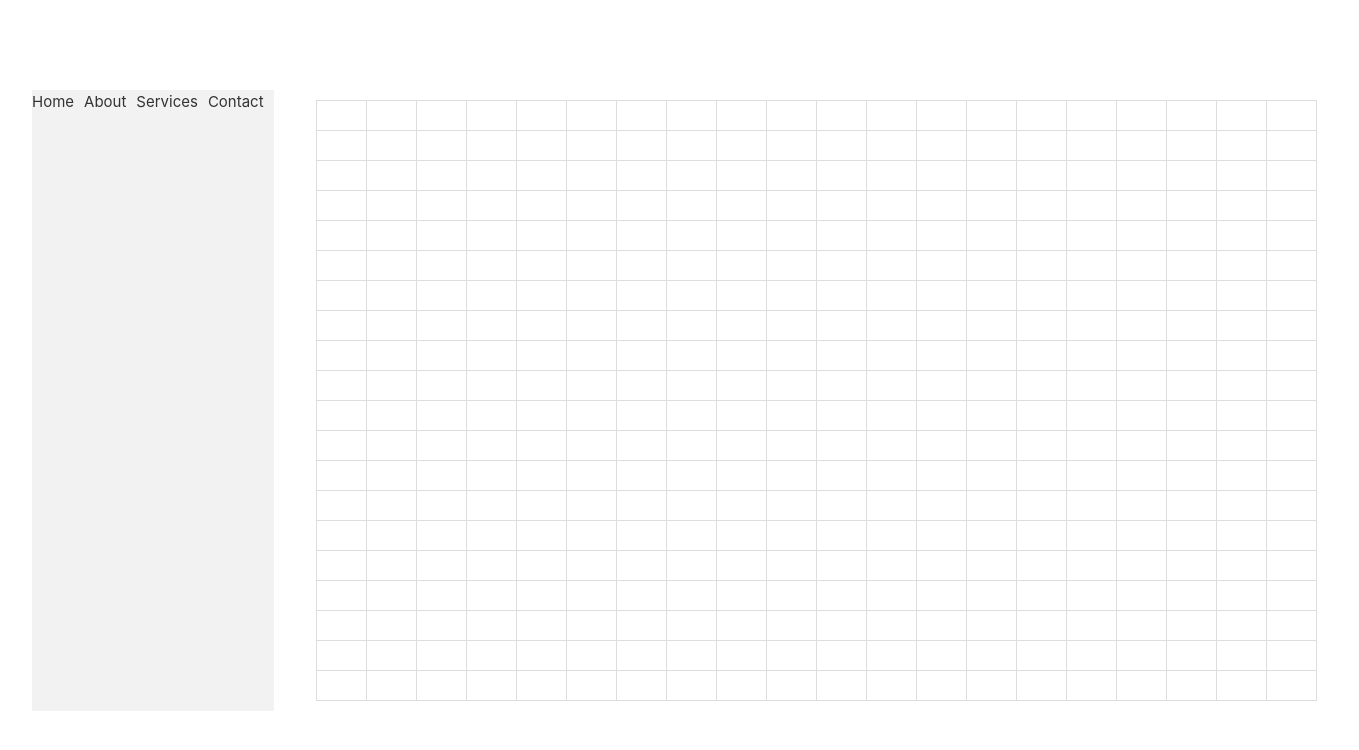
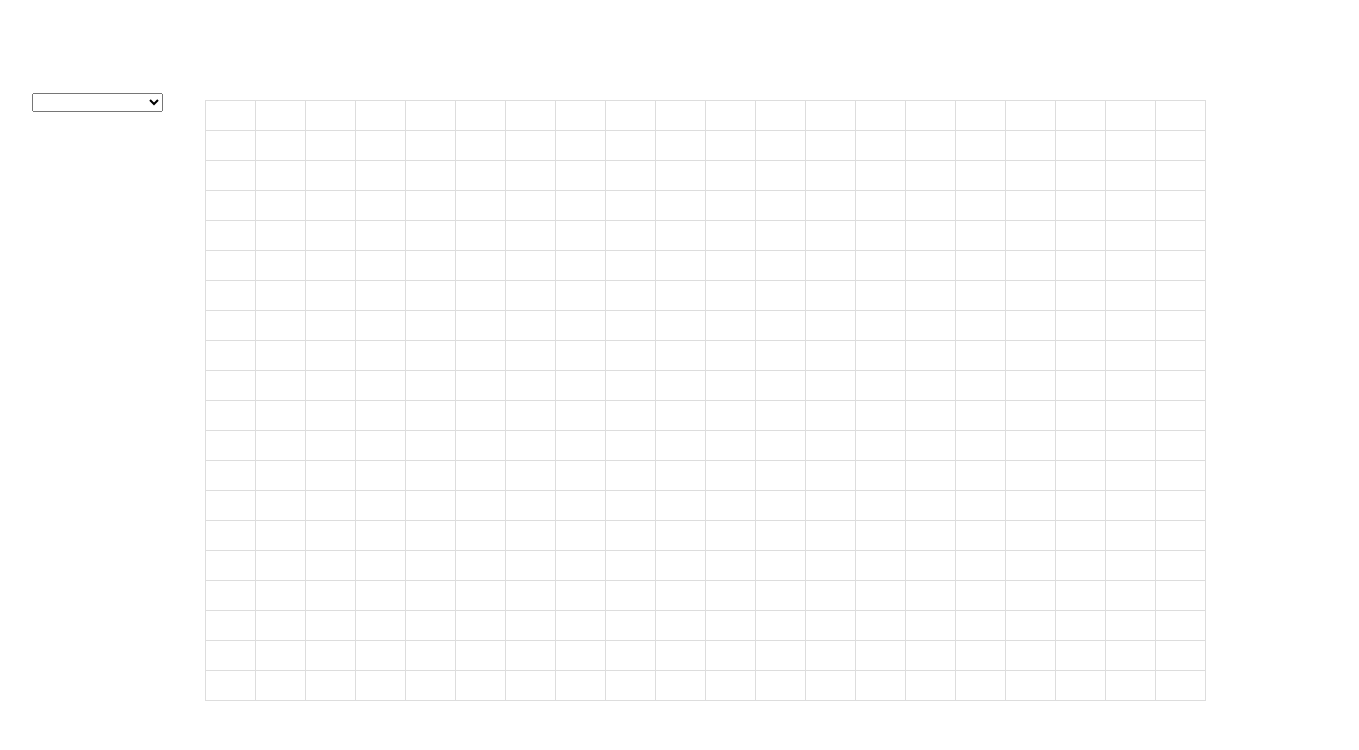
Before and after one commit to okayus/mcel, a Vue app: page / in a window 1280 px wide. Shown: the top 750 px of the page, 1359 px wide, since content can reach past the window. Built offline with nearby package versions, Linux system fonts and the light colour scheme; what @imengyu/vue3-context-menu would draw is missing.

Commit message:
change:ヘッダー変更

```diff
--- a/src/components/HeaderMenu.vue
+++ b/src/components/HeaderMenu.vue
@@ -1,38 +1,43 @@
 <template>
-    <div class="header-menu">
-        <ul>
-            <li><a href="#">Home</a></li>
-            <li><a href="#">About</a></li>
-            <li><a href="#">Services</a></li>
-            <li><a href="#">Contact</a></li>
-        </ul>
-    </div>
+  <div>
+      <select v-model="selectedMarkdownType" @change="updateInputValues">
+        <optgroup label="見出し">
+          <option value="H1">見出し1</option>
+          <option value="H2">見出し2</option>
+          <option value="H3">見出し3</option>
+          <option value="H4">見出し4</option>
+          <option value="H5">見出し5</option>
+          <option value="H6">見出し6</option>
+        </optgroup>
+        <optgroup label="リスト">
+          <option value="ul">箇条書きリスト</option>
+          <option value="ol">番号付きリスト</option>
+        </optgroup>
+        <option value="blockquote">引用</option>
+      </select>
+  </div>
 </template>
 
 <script setup lang="ts">
-import { ref, onUpdated } from 'vue';
-import { marked } from 'marked';
+import { defineProps, ref } from 'vue';
+
+const props = defineProps({
+  inputValues: {
+    type: Object,
+    required: true,
+  },
+  updateInputValues: {
+    type: Function,
+    required: true,
+  },
+});
+
+// const selectedMarkdownType = ref(props.inputValues.markdownType);
+const selectedMarkdownType = ref(props.inputValues);
+
+const updateInputValues = () => {
+  props.updateInputValues({
+    markdownType: selectedMarkdownType.value,
+  });
+};
 </script>
-
-<style scoped>
-.header-menu {
-    background-color: #f2f2f2;
-    max-height: 100vh;
-}
-
-ul {
-    list-style-type: none;
-    margin: 0;
-    padding: 0;
-}
-
-li {
-    display: inline;
-    margin-right: 10px;
-}
-
-a {
-    text-decoration: none;
-    color: #333;
-}
-</style>
```
